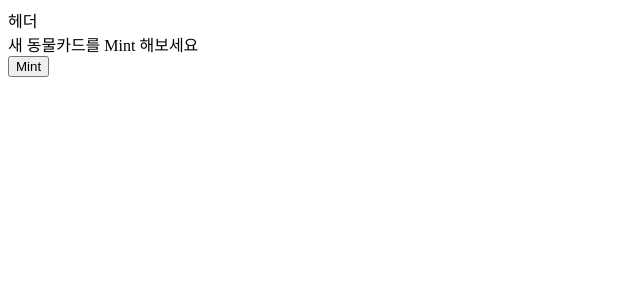
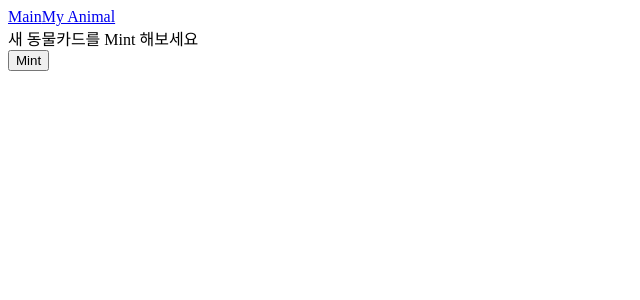
Before and after one commit to Slimidity/Dapp-Project, a React (Create React App) app in the folder frontend/: page / in a window 1280 px wide. Shown: the top 300 px of the page, without its empty margins (0-640 px from the left). Built offline with nearby package versions, Linux system fonts and the light colour scheme; the HTML template or start-up script is replaced by a standard one; what web3 would draw is missing.

Commit message:
feat: Layout(헤더)에 Main과 MyAnimal로 route하는 기능 추가

```diff
--- a/frontend/src/components/Layout.tsx
+++ b/frontend/src/components/Layout.tsx
@@ -1,9 +1,13 @@
 import React, { FC } from 'react';
+import { Link } from 'react-router-dom';
 
 const Layout: FC = ({ children }) => {
   return (
     <>
-      <div>헤더</div>
+      <div>
+        <Link to="/">Main</Link>
+        <Link to="/my-animal">My Animal</Link>
+      </div>
       <div>{children}</div>
     </>
   );
```
